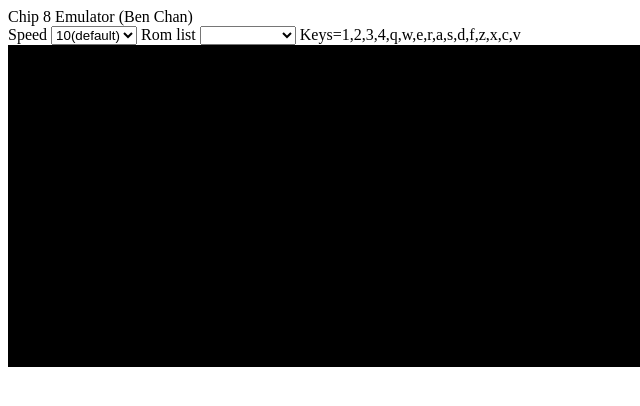
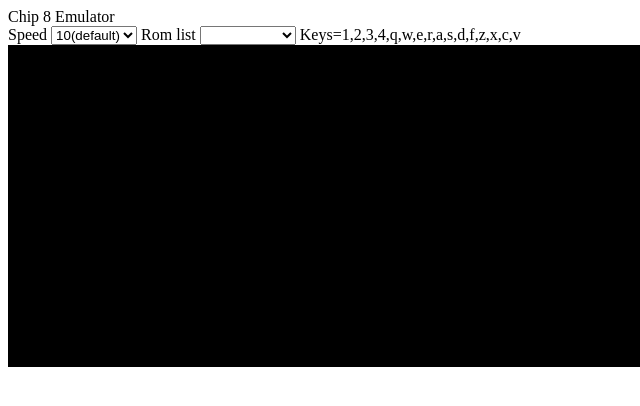
Before and after one commit to ben-chan/chip8-emulator, a website: page public/index.html in a window 1280 px wide. Shown: the full height of the page, 0-640 px from the left. Drawn offline with Linux system fonts and the light colour scheme.

Commit message:
Revised home page

```diff
--- a/public/index.html
+++ b/public/index.html
@@ -9,7 +9,7 @@
 </head>
 
 <body>
-    Chip 8 Emulator (Ben Chan)
+    Chip 8 Emulator
     <br>
     Speed
     <select id="speed">
```
